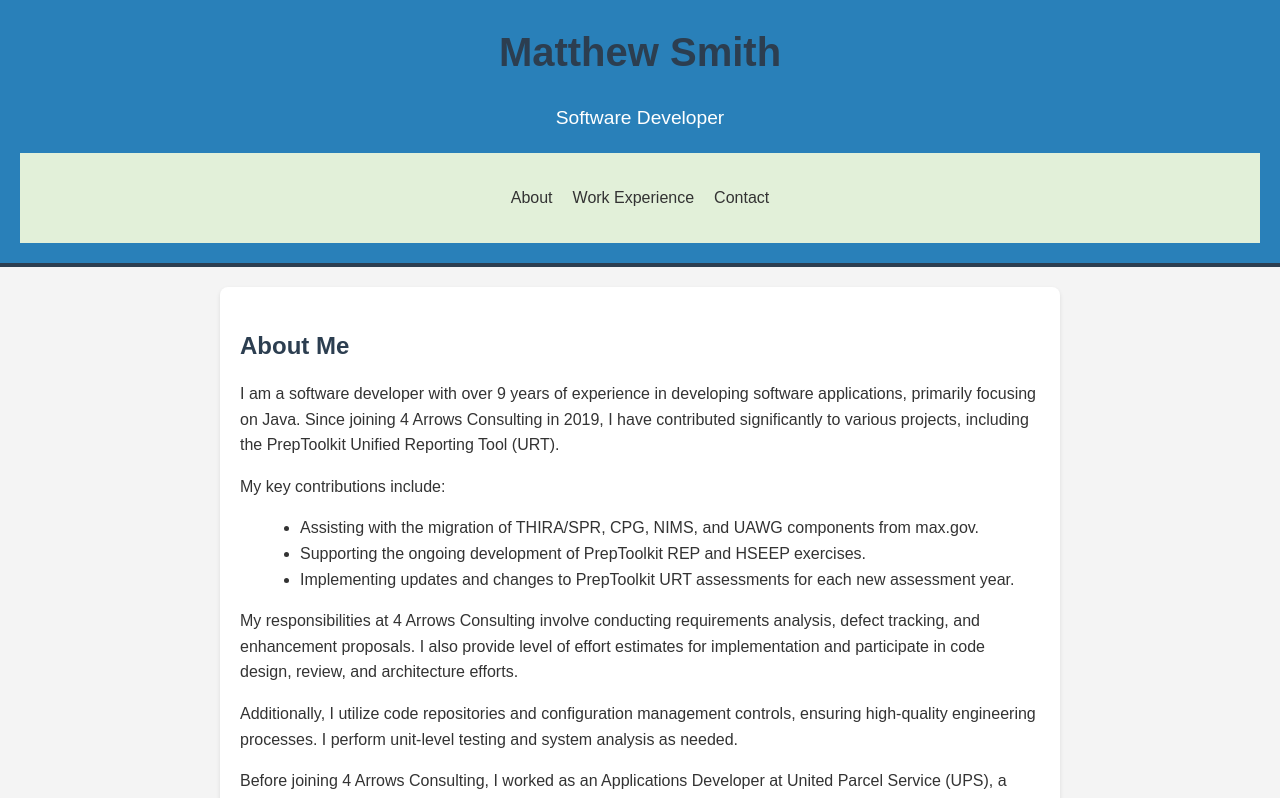
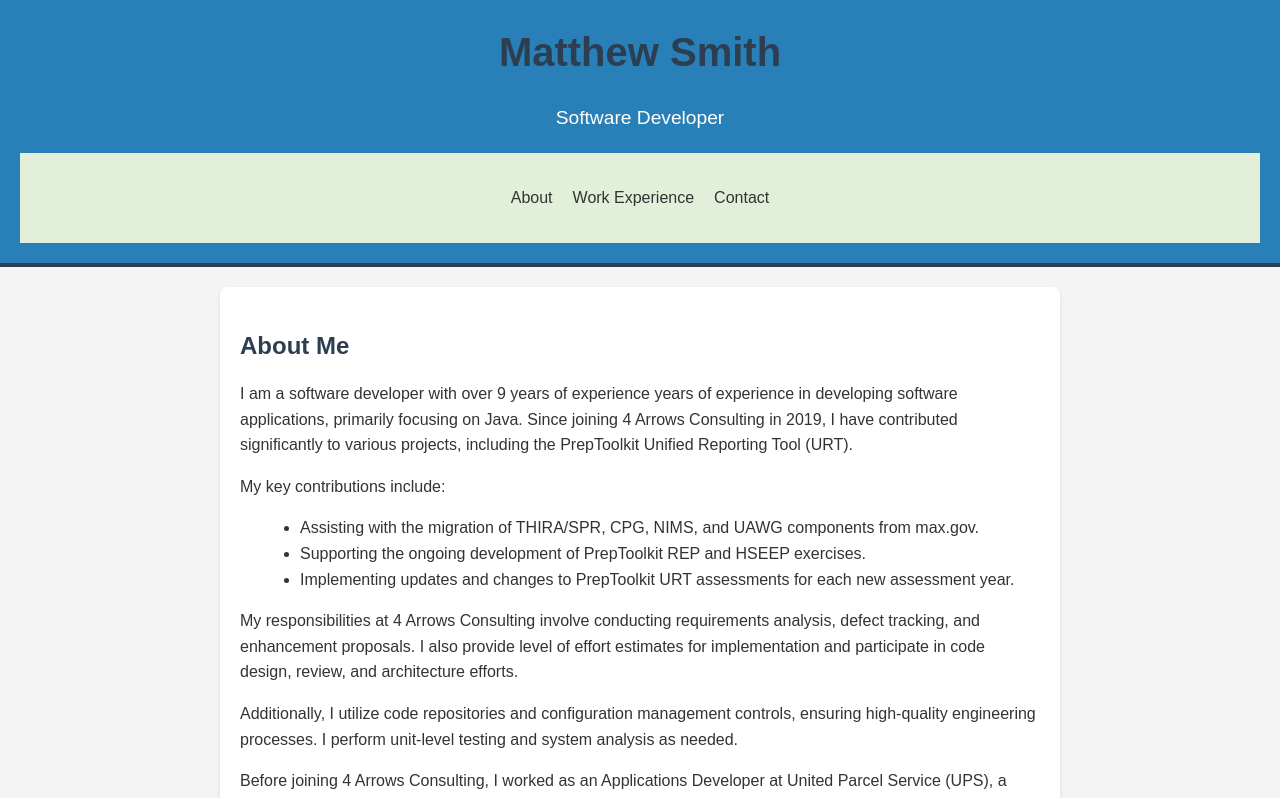
Before and after one commit to msmith1392/msmith1392.github.io, a React (Create React App) app: page / in a window 1280 px wide. Shown: the top 798 px of the page. Built offline with nearby package versions, Linux system fonts and the light colour scheme.

Commit message:
Refactor About Component
Removed hardcoded years of experience.

Integrated YearsOfExperience component for dynamic calculation.

```diff
--- a/src/components/About.js
+++ b/src/components/About.js
@@ -1,29 +1,14 @@
 import React from 'react';
 import FadeInSection from './FadeInSection';
+import YearsOfExperience from './YearsOfExperience';
 
-const calculateYearsOfExperience = (startDate) => {
-  const currentDate = new Date();
-  const start = new Date(startDate);
-
-  let years = currentDate.getFullYear() - start.getFullYear();
-  const differenceInMonths = currentDate.getMonth() - start.getMonth();
-
-  // Adjust for whether the current date is before the start date's month
-  if (differenceInMonths < 0 || (differenceInMonths === 0 && currentDate.getDate() < start.getDate())) {
-    years -= 1;
-  }
-
-  return years;
-};
-
-const About = () => {
-  const yearsOfExperience = calculateYearsOfExperience('2015-03-01');
+const About = ({ yearsOfExperience }) => {
   return (
     <section>
       <FadeInSection>
         <h2>About Me</h2>
       <p>
-        I am a software developer with over {yearsOfExperience} years of experience in developing software applications, primarily focusing on Java. Since joining 4 Arrows Consulting in 2019, I have contributed significantly to various projects, including the PrepToolkit Unified Reporting Tool (URT).
+        I am a software developer with over <YearsOfExperience startDate="2015-03-01" /> years of experience in developing software applications, primarily focusing on Java. Since joining 4 Arrows Consulting in 2019, I have contributed significantly to various projects, including the PrepToolkit Unified Reporting Tool (URT).
       </p>
       <p>
         My key contributions include:
--- /dev/null
+++ b/src/components/YearsOfExperience.js
@@ -0,0 +1,23 @@
+import React from 'react';
+
+const calculateYearsOfExperience = (startDate) => {
+  const currentDate = new Date();
+  const start = new Date(startDate);
+
+  let years = currentDate.getFullYear() - start.getFullYear();
+  const differenceInMonths = currentDate.getMonth() - start.getMonth();
+
+  // Adjust for whether the current date is before the start date's month
+  if (differenceInMonths < 0 || (differenceInMonths === 0 && currentDate.getDate() < start.getDate())) {
+    years -= 1;
+  }
+
+  return years;
+};
+
+const YearsOfExperience = ({ startDate }) => {
+  const years = calculateYearsOfExperience(startDate);
+  return <span>{years} years of experience</span>;
+};
+
+export default YearsOfExperience;
```
